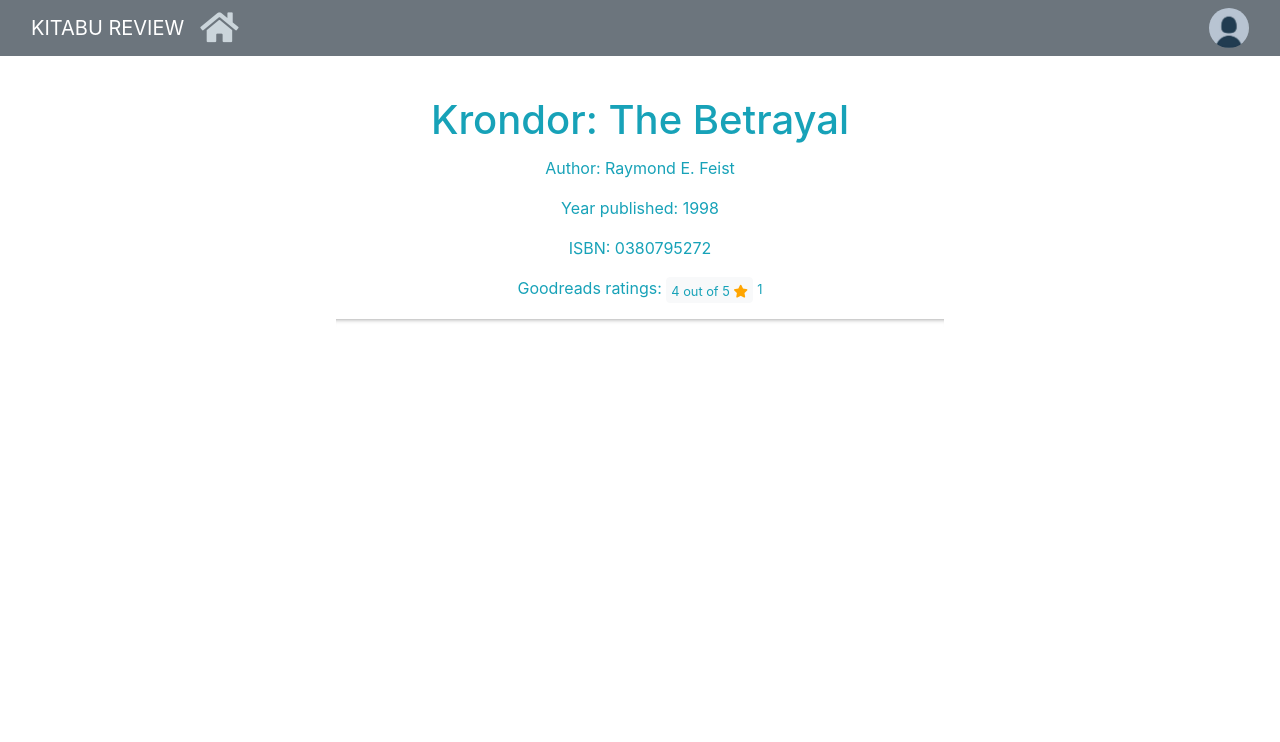
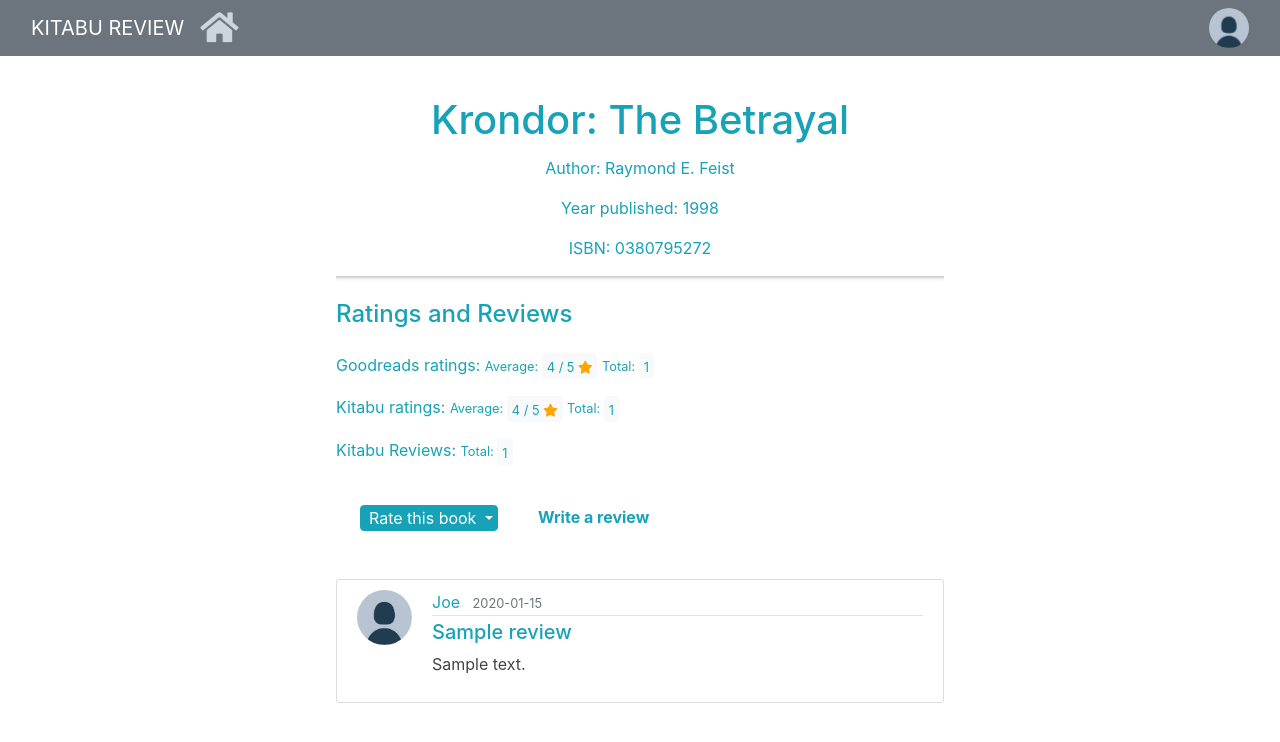
Before and after one commit to Joerockafella/kitabu, a Flask app: page /books/1 in a window 1280 px wide. Shown: the top 742 px of the page. Run offline with Flask 2, Linux system fonts and the light colour scheme; a user stored in the database is signed in; data comes from the database, SQL or seed files in the repository; both versions use the stored data as it was before the commit; tables that the repository leaves empty hold one stand-in row (values such as "Sample post"); a database or web service that is not in the repository returns one stand-in record (values such as "Sample title"); data that the repository does not hold is empty; some libraries are stand-ins or nearby versions.

Commit message:
major update on reviews 1

```diff
--- a/kitabu/models.py
+++ b/kitabu/models.py
@@ -46,4 +46,4 @@ class Book(db.Model):
 
 
     def __repr__(self):
-        return f"Book('{self.isbn}', '{self.title}', '{self.author}', '{self.year}' )"
+        return f"Book('{self.isbn}', '{self.title}', '{self.author}', '{self.year}', '{self.book_reviews}' )"
--- a/kitabu/routes.py
+++ b/kitabu/routes.py
@@ -2,9 +2,10 @@ import os, decimal
 import secrets
 import requests
 from PIL import Image
+from sqlalchemy import or_
 from flask import session, render_template, request, redirect, url_for, Markup, flash
 from kitabu import app, db, bcrypt
-from kitabu.forms import RegistrationForm, LoginForm, UpdateAccountForm, SearchForm
+from kitabu.forms import RegistrationForm, LoginForm, UpdateAccountForm, SearchForm, ReviewForm
 from kitabu.models import User, Review, Book
 from flask_login import login_user, current_user, logout_user, login_required
 
@@ -51,11 +52,31 @@ def login():
             flash('Login Unsuccessful. Please check your email or password', 'danger')
     return render_template("login.html", title='Login', form=form)
 
+#to update
+@app.route("/", methods=['POST'])
+@login_required
+def search():
+    """ Search for books based on user-supplied criteria """
+    form = SearchForm()
+    if form.validate_on_submit():
+        search_key = request.form.get('search')
+        book_query = Book.query
+        search_query = book_query.filter(
+            or_(
+            Book.title.like(search_key),
+            Book.author.like(search_key),
+            Book.isbn.like(search_key)
+            )
+        ).all()
 
-@app.route("/logout")
-def logout():
-    logout_user()
-    return redirect(url_for('home'))
+        books = search_query
+
+        if not books:
+            flash('Could not found that book, Sorry!', 'danger')
+            return redirect(url_for('home'))
+        image_file = url_for('static', filename='profile_pics/' + current_user.image_file)
+        return render_template('home.html', books=books, image_file=image_file, form=form)
+
 
 def save_picture(form_picture):
     random_hex = secrets.token_hex(8)
@@ -69,6 +90,7 @@ def save_picture(form_picture):
     i.save(picture_path)
 
     return picture_fn
+
 
 @app.route("/account", methods=['GET', 'POST'])
 @login_required
@@ -89,6 +111,7 @@ def account():
     image_file = url_for('static', filename='profile_pics/' + current_user.image_file)
     return render_template("account.html", title='Account', image_file=image_file, form=form)
 
+
 @app.route("/books/<int:book_id>")
 @login_required
 def book(book_id):
@@ -96,30 +119,41 @@ def book(book_id):
     if current_user.is_authenticated:
         # Making sure book exists.
         book = Book.query.get(book_id)
+        reviews = Review.query.filter(Book.book_reviews).all()
         goodreads = requests.get("https://www.goodreads.com/book/review_counts.json", params={"key": "Pan0ciQ093frutnmdDvug", "isbns": book.isbn})
-        ratings = goodreads.json()["books"][0]["average_rating"]
-        rating_counts = goodreads.json()["books"][0]["work_ratings_count"]
+        g_ratings = goodreads.json()["books"][0]["average_rating"]
+        g_rating_counts = goodreads.json()["books"][0]["work_ratings_count"]
         image_file = url_for('static', filename='profile_pics/' + current_user.image_file)
-        return render_template("book.html", title='Book detail', book=book, rating_counts=rating_counts, ratings=ratings, image_file=image_file)
+        return render_template("book.html", title='Book detail', book=book, reviews=reviews, g_rating_counts=g_rating_counts, g_ratings=g_ratings, image_file=image_file)
 
-@app.route("/", methods=['GET', 'POST'])
-def search():
-    """ Search for books based on user-supplied criteria """
-    form = SearchForm()
-    search_key = request.form.get('search')
+#@app.route("/books/<int:book_id>/reviews/<string:book_reviews>")
+#@login_required
+#def review(book_reviews):
+    #review_query = Book.query
+    #book_reviews = review_query.filter_by(book_reviews=Book.book_reviews).all()
+    #reviews = book_reviews
+    #image_file = url_for('static', filename='profile_pics/' + current_user.image_file)
+    #return render_template("book.html", title='Book detail', reviews=reviews, image_file=image_file)
 
-    #(('%' + request.form.get("isbn") + '%').upper()
 
-    #search_query = Book.query.filter_by(title=search_key).all()
+@app.route("/books/<int:book_id>/reviews/new", methods=['GET', 'POST'])
+@login_required
+def new_review(book_id):
+    """View and post reviews"""
+    form = ReviewForm()
+    if form.validate_on_submit():
+        book = Book.query.get(book_id)
+        review = Review(title=form.title.data, content=form.content.data, author=current_user, book_id=book_id)
+        db.session.add(review)
+        db.session.commit()
+        flash('Your review has been submited!', 'success')
+        return redirect(url_for('book', book_id=book.id))
+    image_file = url_for('static', filename='profile_pics/' + current_user.image_file)
+    return render_template("create_review.html", title='New Review', image_file=image_file, form=form)
 
-    #search_query = Book.query
-    #search_key = search_query.filter(Book.title.like('%' + form.search.data + '%'))
-    #books = search_key.order_by(Book.title).all()
 
-    book_query = Book.query
-    books = book_query.filter(Book.title == search_key).all()
-    if search_key is None:
-        flash('No books of that title found, Sorry!', 'danger')
-        return redirect(url_for('home'))
-    image_file = url_for('static', filename='profile_pics/' + current_user.image_file)
-    return render_template('home.html', books=books, image_file=image_file, form=form)
+
+@app.route("/logout")
+def logout():
+    logout_user()
+    return redirect(url_for('home'))
--- a/kitabu/static/css/main.css
+++ b/kitabu/static/css/main.css
@@ -48,6 +48,38 @@ body {
     margin-bottom: 16px;
   }
 
+  a.article-title:hover {
+    color: #333;
+    text-decoration: none;
+  }
+
+  .article-img {
+    height: 55px;
+    width: 55px;
+    margin-right: 20px;
+    margin-bottom: 16px;
+  }
+
+  .article-content {
+    white-space: pre-line;
+  }
+  .article-metadata {
+    padding-bottom: 1px;
+    margin-bottom: 4px;
+    border-bottom: 1px solid #e3e3e3
+  }
+
+  .article-metadata a:hover {
+    color: #333;
+    text-decoration: none;
+  }
+
+  .article-svg {
+    width: 25px;
+    height: 25px;
+    vertical-align: middle;
+  }
+
   .navbar-img {
     height: 40px;
     width: 40px;
@@ -66,10 +98,15 @@ body {
     font-size: 0.7rem;
   }
 
-  .dropdown {
+  .img_dropdown {
     position: relative;
     display: inline-block;
   }
+
+  .dropdown {
+    display: inline-block;
+  }
+
 
   .dropdown-content {
     display: none;
@@ -94,6 +131,6 @@ body {
     text-align: right;
   }
 
-  .dropdown a:hover {color: #ddd;}
+  .img_dropdown a:hover {color: #ddd;}
 
   .show {display: block;}
--- a/kitabu/templates/book.html
+++ b/kitabu/templates/book.html
@@ -7,8 +7,70 @@
             <p class="card-text text-info">Author: {{book.author}}</p>
             <p class="card-text text-info">Year published: {{book.year}}</p>
             <p class="card-text text-info">ISBN: {{ book.isbn }}</p>
-            <p class="card-text text-info">Goodreads ratings: <button class=" btn btn-light p-0 pl-1 pr-1 text-info"><small>{{ ratings }} out of 5 <span class="fa fa-star checked"></span></small></button> <small>{{ rating_counts }}</small></p>
             <hr>
+        </div>
+        <h4 class="text-info mb-4">Ratings and Reviews</h4>
+        <p class="card-text text-info">Goodreads ratings:
+            <small>Average: </small>
+            <button class=" btn btn-light p-0 pl-1 pr-1 text-info">
+                <small>
+                    {{ g_ratings }} / 5 <span class="fa fa-star checked"></span>
+                </small>
+            </button>
+            <small>Total: </small>
+            <button class=" btn btn-light p-0 pl-1 pr-1 text-info">
+                <small>{{ g_rating_counts }}</small>
+            </button>
+        </p>
+        <p class="card-text text-info">Kitabu ratings:
+            <small>Average: </small>
+            <button class=" btn btn-light p-0 pl-1 pr-1 text-info">
+                <small>
+                    {{ g_ratings }} / 5 <span class="fa fa-star checked"></span>
+                </small>
+            </button>
+            <small>Total: </small>
+            <button class=" btn btn-light p-0 pl-1 pr-1 text-info">
+                <small>{{ g_rating_counts }}</small>
+            </button>
+        </p>
+        <p class="card-text text-info">Kitabu Reviews:
+            <small>Total: </small>
+            <button class=" btn btn-light p-0 pl-1 pr-1 text-info">
+                <small>{{ g_rating_counts }}</small>
+            </button>
+        </p>
+        <div class="d-flex p-3">
+            <div class="dropdown p-2 mr-4">
+                <button class="btn btn-info dropdown-toggle p-0 pl-2 pr-1" data-toggle="dropdown">
+                   Rate this book
+                </button>
+                <div class="dropdown-menu">
+                    <button type="submit" value="1" class="dropdown-item"><span class="fa fa-star checked"></span> 1- Sucks</button>
+                    <button type="submit" value="2" class="dropdown-item"><span class="fa fa-star checked"></span> 2 - Medium</button>
+                    <button type="submit" value="3" class="dropdown-item"><span class="fa fa-star checked"></span> 3 - Ok</button>
+                    <button type="submit" value="4" class="dropdown-item"><span class="fa fa-star checked"></span> 4 - Good</button>
+                    <button type="submit" value="5" class="dropdown-item"><span class="fa fa-star checked"></span> 5 - Awesome</button>
+                </div>
+            </div>
+            <div class="p-2">
+                <a href="{{ url_for('new_review', book_id=book.id) }}" class="text-info font-weight-bold">Write a review</a>
+            </div>
+        </div>
+        <div class="mt-4">
+            {% for review in reviews %}
+            <article class="media content-section">
+                <img class="rounded-circle article-img" src="{{ url_for('static', filename='profile_pics/' + review.author.image_file) }}">
+                <div class="media-body">
+                <div class="article-metadata">
+                    <a class="mr-2 text-info" href="{{ url_for('account') }}">{{ review.author.username }}</a>
+                    <small class="text-muted">{{ review.date_posted.strftime('%Y-%m-%d') }}</small>
+                </div>
+                <h5><a class="article-title text-info" href="{{ url_for('account') }}">{{ review.title }}</a></h5>
+                <p class="article-content">{{ review.content }}</p>
+                </div>
+            </article>
+            {% endfor %}
         </div>
     </div>
 {% endblock content %}
--- a/kitabu/templates/home.html
+++ b/kitabu/templates/home.html
@@ -12,6 +12,7 @@
             {% if current_user.is_authenticated %}
             <div class="input-group mt-4">
                 <form class="form-inline mx-auto" action="" method="POST">
+                    {{ form.hidden_tag() }}
                     {% if form.search.errors %}
                     {{ form.search(class="form-control form-control is-invalid") }}
                     {{ form.submit(class="btn btn-secondary") }}
--- a/kitabu/templates/layout.html
+++ b/kitabu/templates/layout.html
@@ -32,7 +32,7 @@
                   <!-- Navbar Right Side -->
                   <div class="navbar-nav">
                       {% if current_user.is_authenticated %}
-                        <div class="dropdown nav-item">
+                        <div class="img_dropdown nav-item">
                             <img onclick="myFunction()" class="nav-item rounded-circle navbar-img" src="{{ image_file }}" alt="image_now">
                             <div id="myDropdown" class="dropdown-content">
                               <div class="media m-2">
```
Also changed, not shown: kitabu/forms.py (+6 -1 lines), kitabu/templates/create_review.html (added, +41 -0 lines), kitabu/templates/ssearch.html (added, +19 -0 lines), migrations/versions/c580feb13d17_.py (deleted, +0 -28 lines), migrations/versions/d56f14a01544_.py (added, +59 -0 lines), kitabu/site.db, kitabu/static/profile_pics/6cf9459686c6d2c9.jpg (deleted), site.db.
